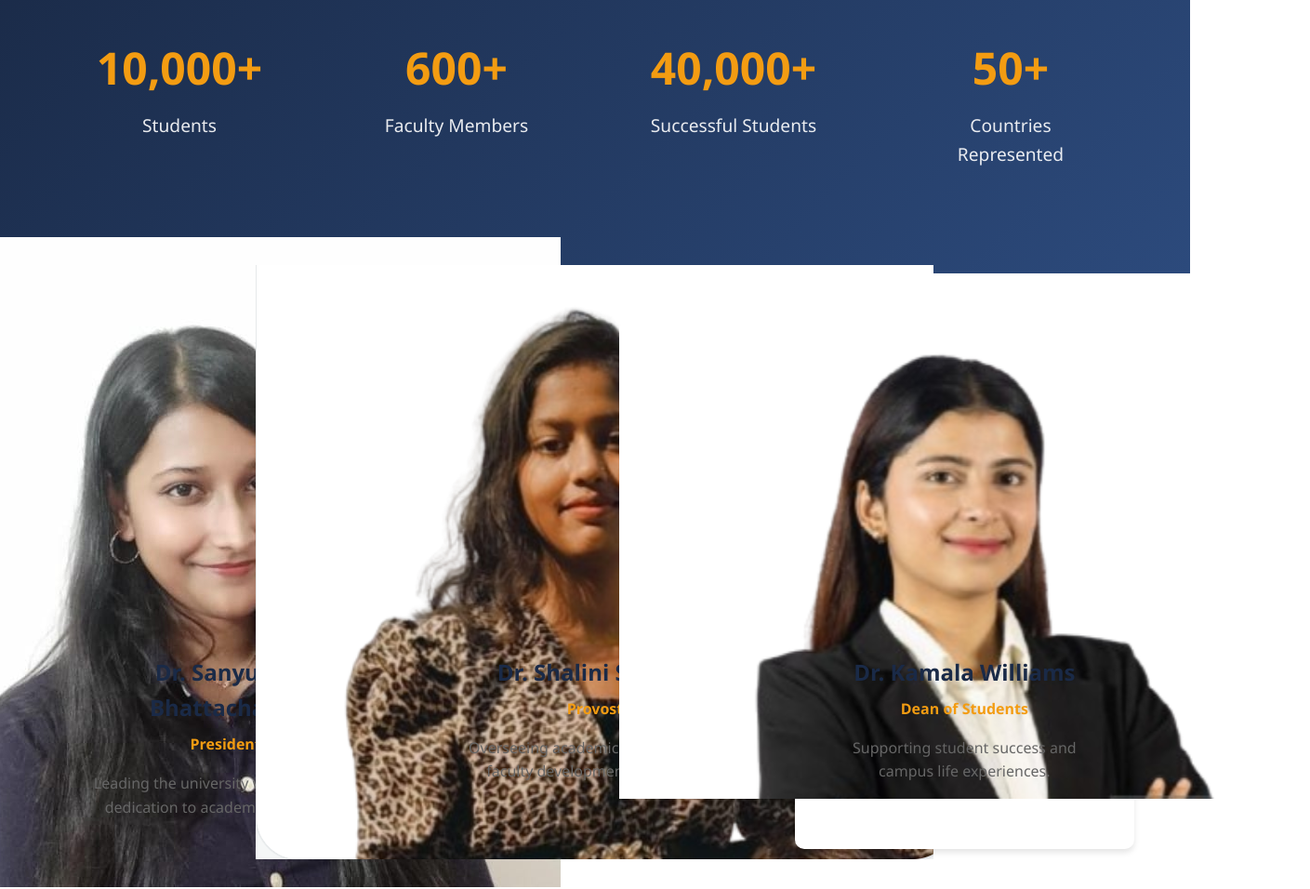
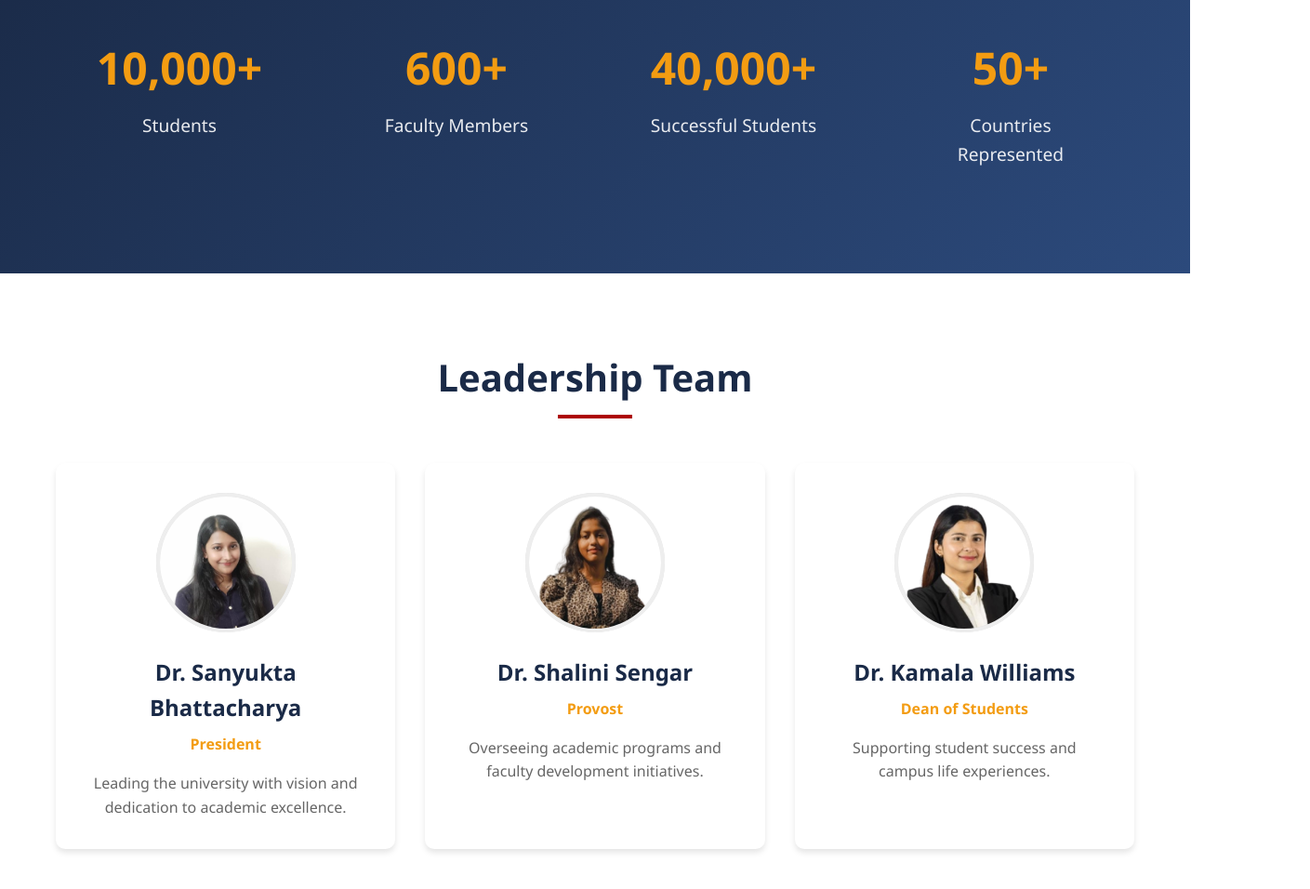
Before and after one commit to ShaliniSengar240/Edunova-University-Website, a website: page about.html in a window 1280 px wide. Shown: the part 2217-3173 px from the top of the page at 93% size, 1409 px wide, since content can reach past the window. Drawn offline with Linux system fonts and the light colour scheme; files whose address does not match are found by name.

Commit message:
Update about.css

```diff
--- a/about.css
+++ b/about.css
@@ -3,7 +3,13 @@
     padding: 0;
     box-sizing: border-box;
 }
-
+.leader-image img {
+    width: 150px;
+    height: 150px;
+    border-radius: 50%;
+    object-fit: cover;
+    border: 4px solid #eee;
+}
 body {
     font-family: 'Segoe UI', Tahoma, Geneva, Verdana, sans-serif;
     line-height: 1.6;
@@ -232,7 +238,7 @@ nav input{
 }
 
 .image-placeholder {
-    /* background: url(about2.jpg) no-repeat ; */
+     background: url(about2.jpg) no-repeat ;
     height: 450px;
     border-radius: 10px;
     display: flex;
@@ -336,6 +342,7 @@ nav input{
     color: #666;
     line-height: 1.6;
 }
+/* Footer Background */
 .footer {
     background: linear-gradient(to right, #2c2c2c, #3a3a3a);
     padding: 60px 0;
@@ -504,7 +511,7 @@ nav input{
     text-align: center;
     padding-top: 2rem;
     border-top: 1px solid rgba(255, 255, 255, 0.1);
-} */
+}
 
 /* Responsive Design */
 @media (max-width: 768px) {
```
